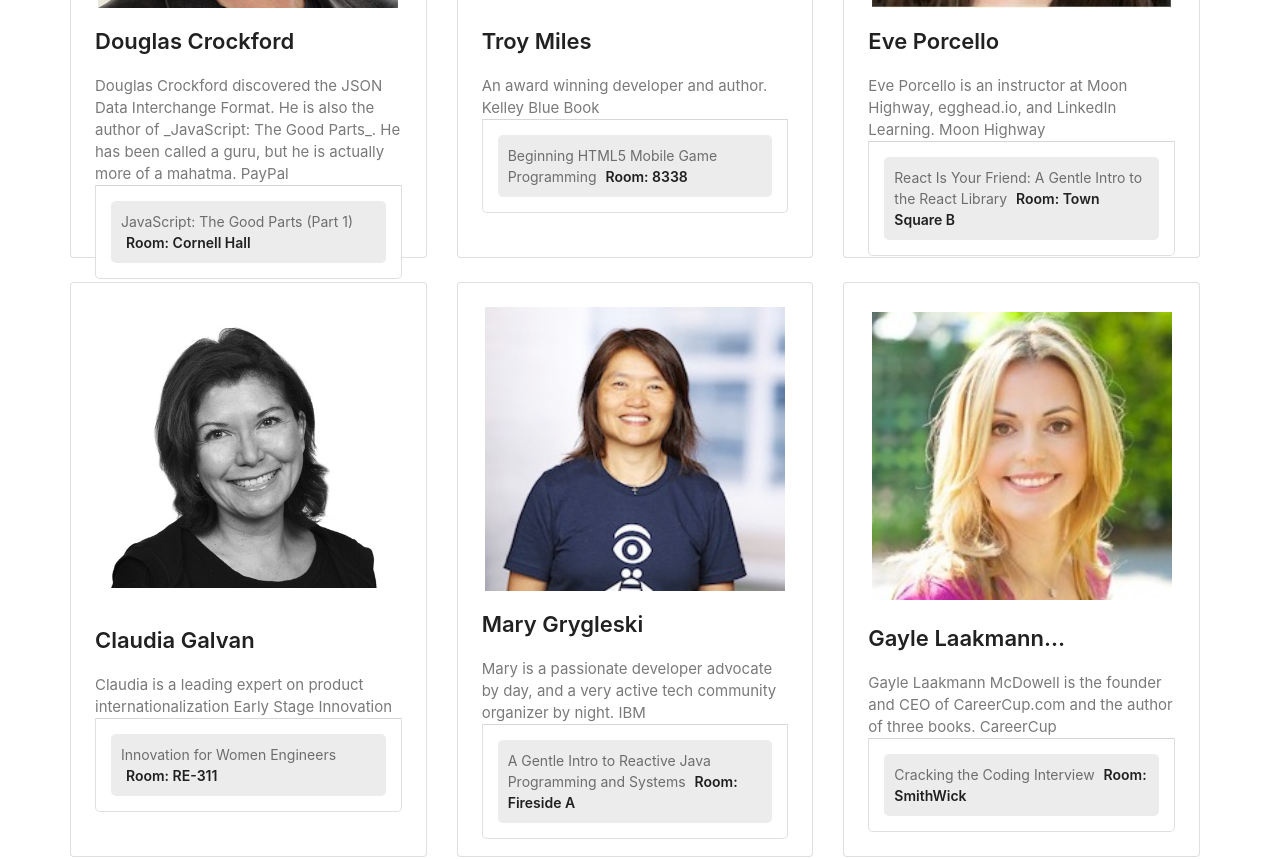
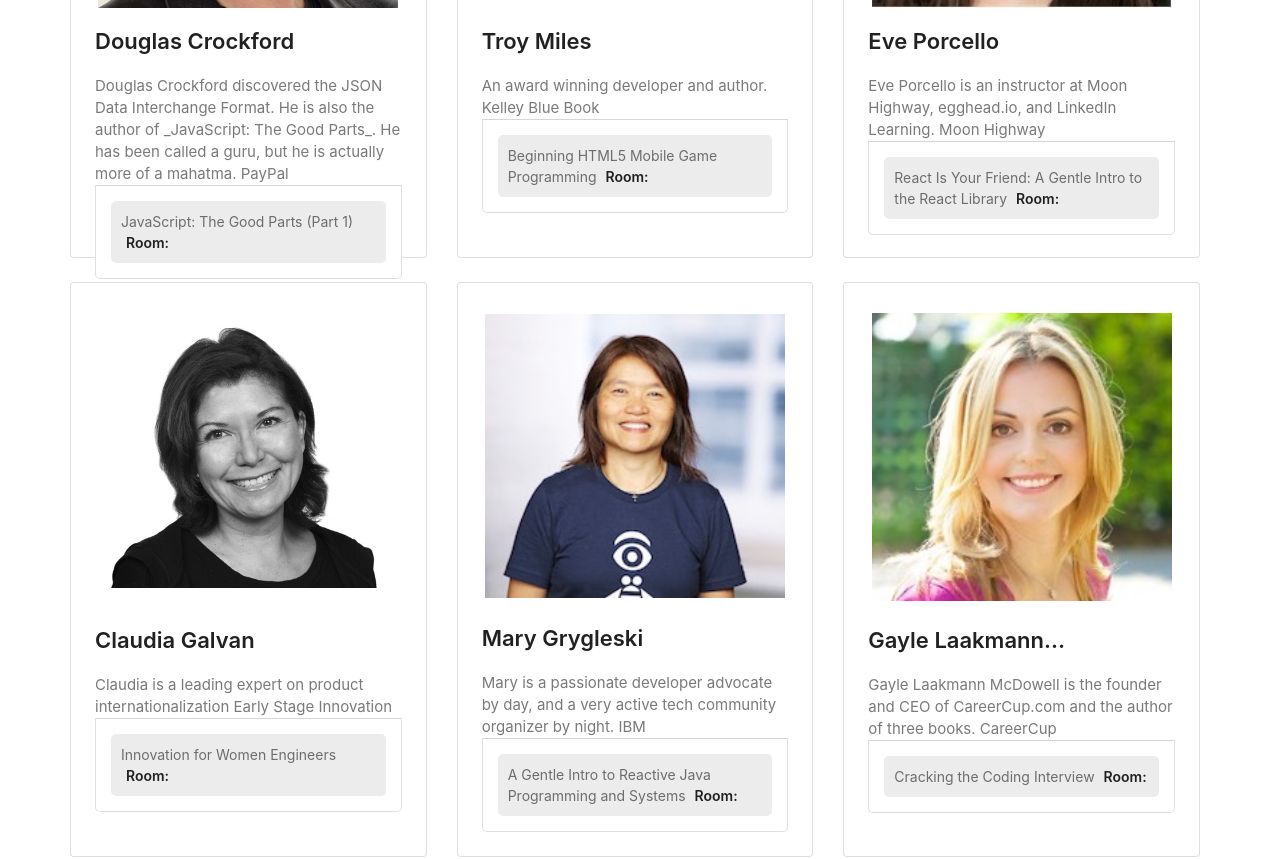
Before and after one commit to simonojok19/designing-react-component, a Next.js app: page / in a window 1280 px wide. Shown: the part 940-1799 px from the top of the page. Built offline with nearby package versions, Linux system fonts and the light colour scheme.

Commit message:
created a new components

```diff
--- a/pages/index.js
+++ b/pages/index.js
@@ -1,4 +1,12 @@
 import {data} from "../SpeakerData";
+
+function Session({title, room}) {
+    return (
+        <span className="session w-100">
+            {title} <strong>Room: {room.name}</strong>
+        </span>
+    );
+}
 
 const IndexPage = () => {
 
@@ -28,9 +36,7 @@ const IndexPage = () => {
                                     </div>
                                 </div>
                                 <div className="sessionBox card h-250">
-                            <span className="session w-100">
-                                {sessions[0].title} <strong>Room: {sessions[0].room.name}</strong>
-                            </span>
+                                    <Session title={sessions[0].title} room={sessions[0].room.name}/>
                                 </div>
                             </div>
                         </div>
```
